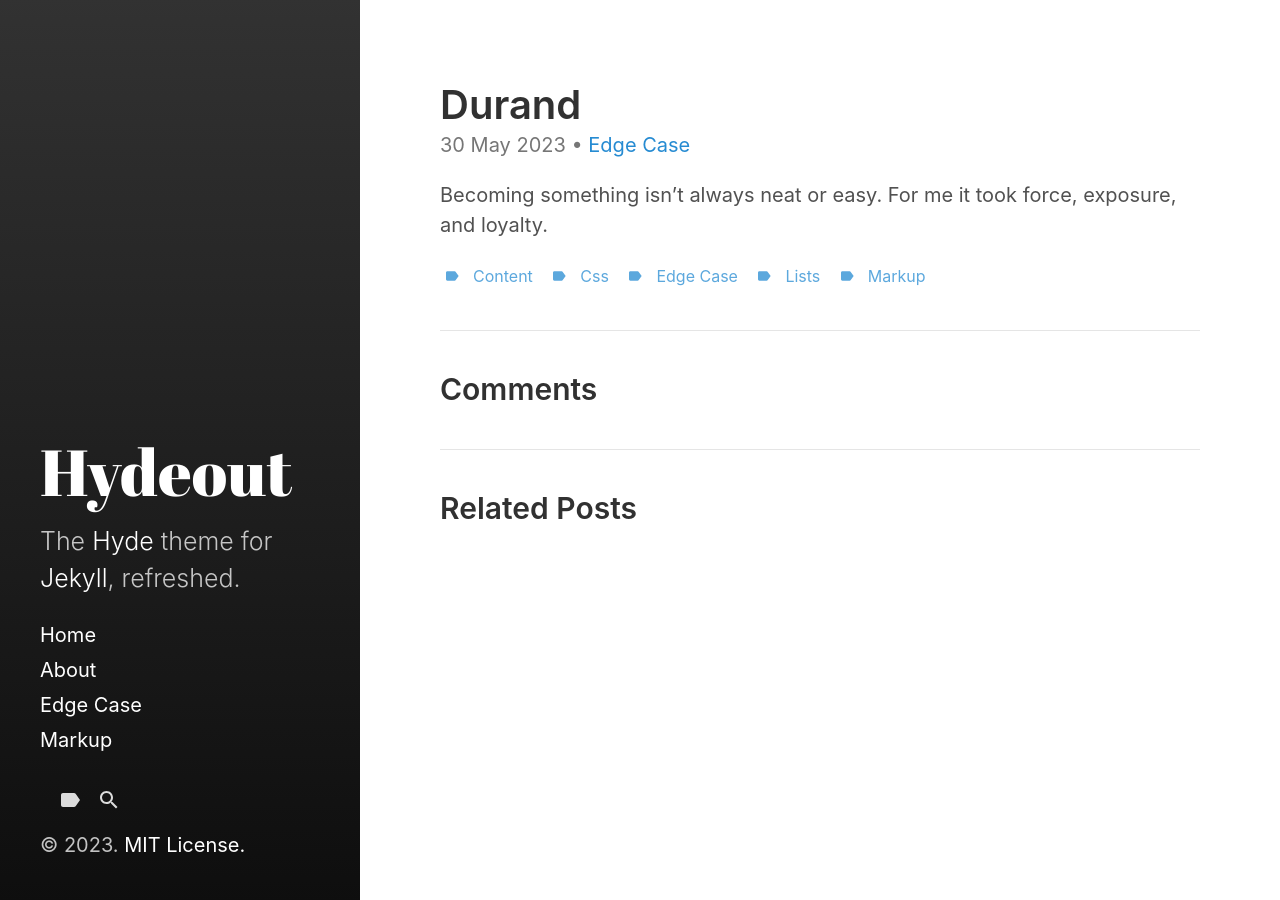
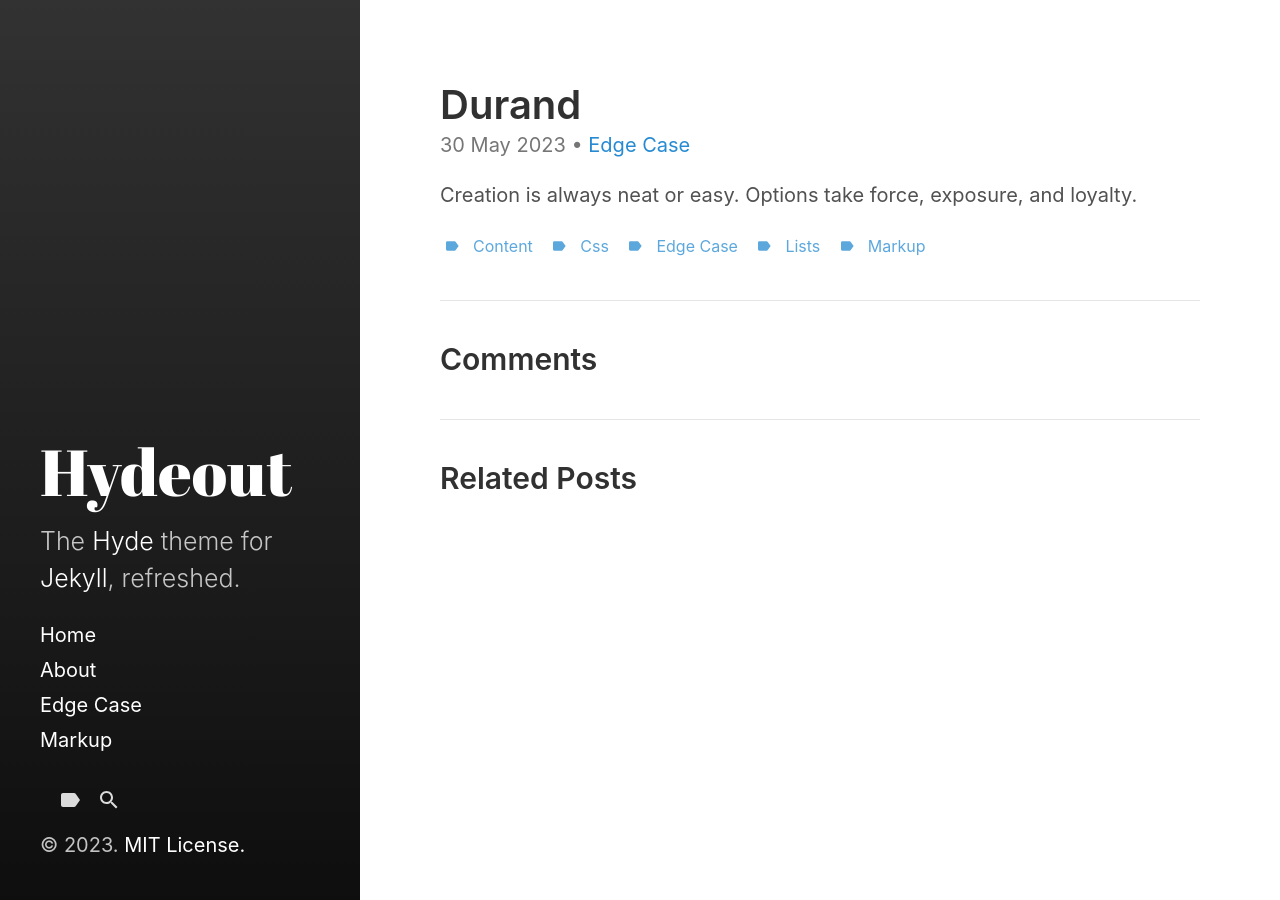
Before and after one commit to TrillBeast8/DSight, a Jekyll site: the page built from _posts/2023-05-30-Ideal.md, in a window 1280 px wide. Built offline with Jekyll 4.4.1, drawn with Linux system fonts in a browser that asks for light colours.

Commit message:
modified:   _posts/2023-05-30-Ideal.md

```diff
--- a/_posts/2023-05-30-Ideal.md
+++ b/_posts/2023-05-30-Ideal.md
@@ -12,4 +12,4 @@ tags:
 last_modified_at: 2017-03-09T14:25:52-05:00
 ---
 
-Becoming something isn't always neat or easy. For me it took force, exposure, and loyalty.
+Creation is always neat or easy. Options take force, exposure, and loyalty.
```
